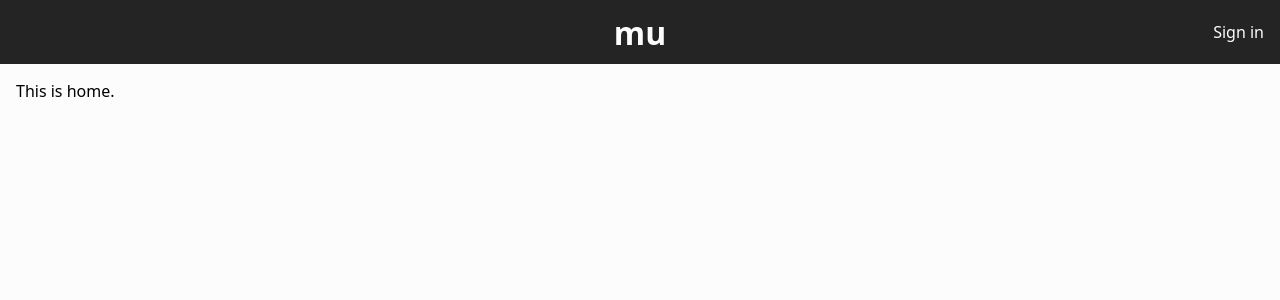
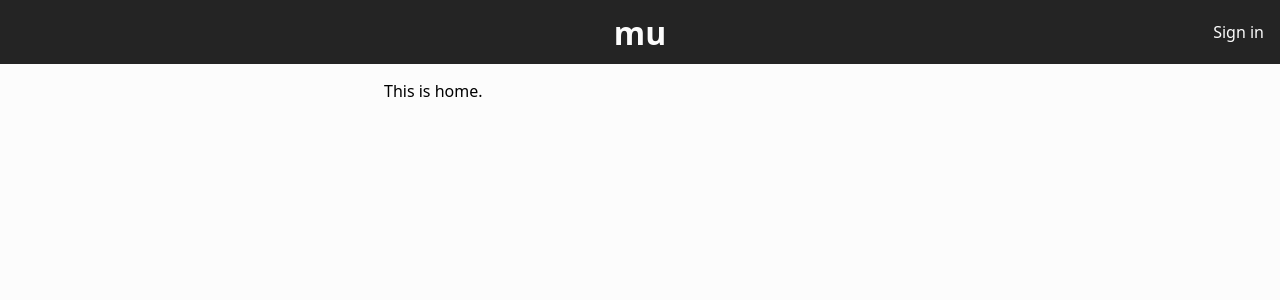
Before and after one commit to benji6/taskatron, a React (Create React App) app in the folder client/: page / in a window 1280 px wide. Shown: the top 300 px of the page. Built offline with nearby package versions, Linux system fonts and the light colour scheme.

Commit message:
fix(client): better look on desktop

```diff
--- a/client/src/components/generic/Main/style.css
+++ b/client/src/components/generic/Main/style.css
@@ -1,3 +1,5 @@
 .main {
+  margin: 0 auto;
+  max-width: 32rem;
   padding: 0 1rem;
 }
--- a/client/src/components/generic/TextField/style.css
+++ b/client/src/components/generic/TextField/style.css
@@ -3,7 +3,6 @@
   flex-direction: column;
   margin: 1rem 0;
   font-weight: bold;
-  max-width: 25rem;
 }
 
 .text-field__error {
```
